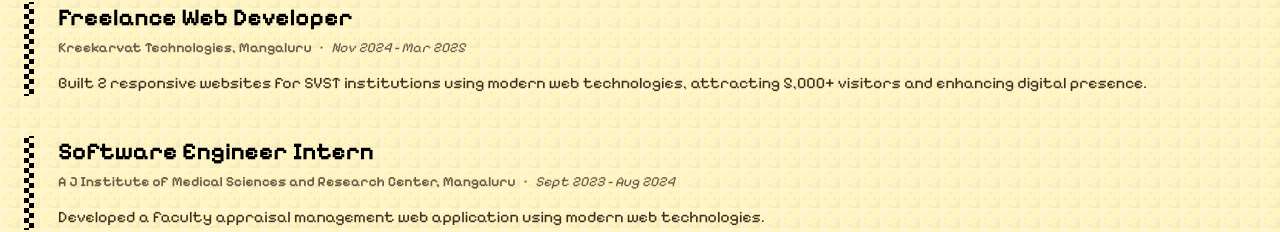
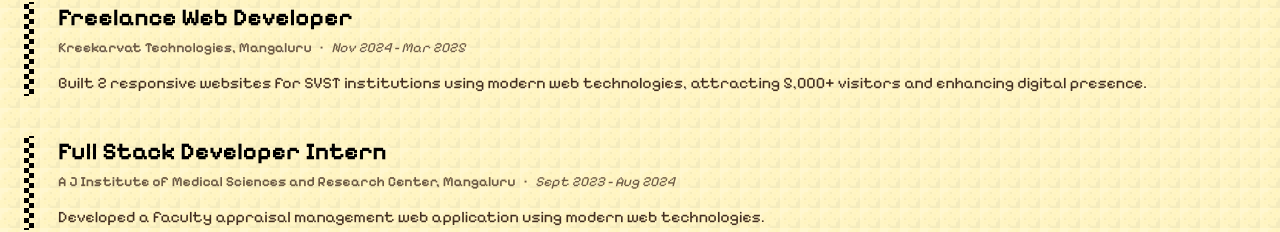
Before and after one commit to jtuluve/portfolio, a Next.js app: page / in a window 1280 px wide. Shown: the part 2177-2409 px from the top of the page. Built offline with nearby package versions, Linux system fonts and the light colour scheme.

Commit message:
fix role

```diff
--- a/constants/data.ts
+++ b/constants/data.ts
@@ -264,7 +264,7 @@
     ],
   },
   {
-    role: "Software Engineer Intern",
+    role: "Full Stack Developer Intern",
     company: "A J Institute of Medical Sciences and Research Center, Mangaluru",
     duration: "Sept 2023 - Aug 2024",
     shortDesc:
```
